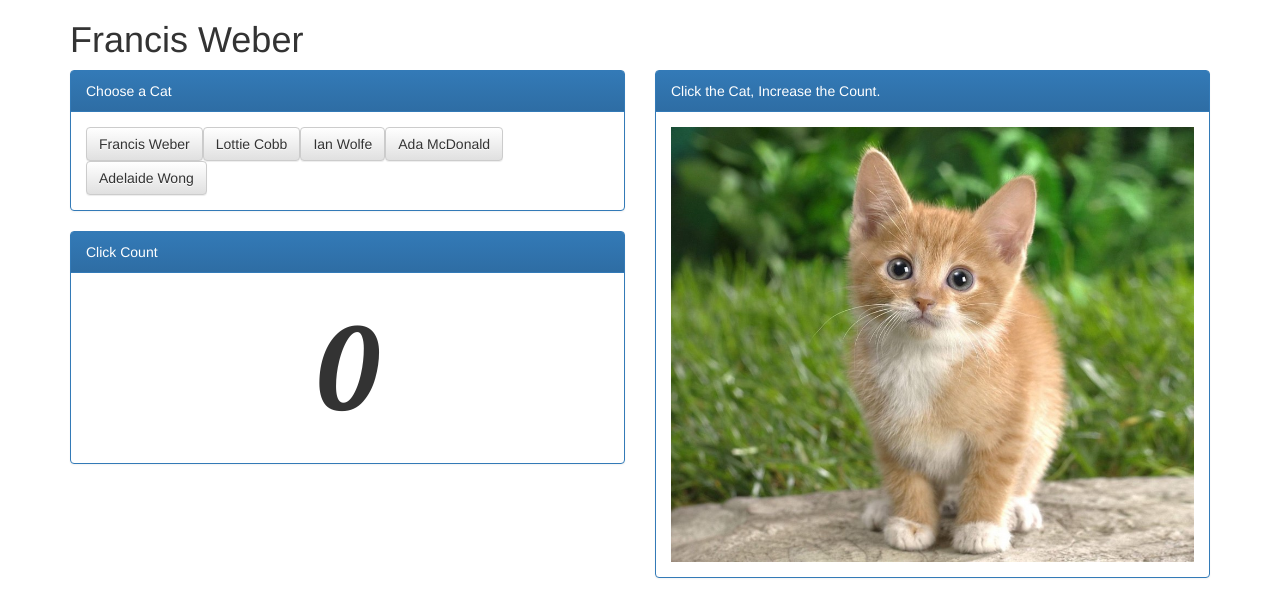
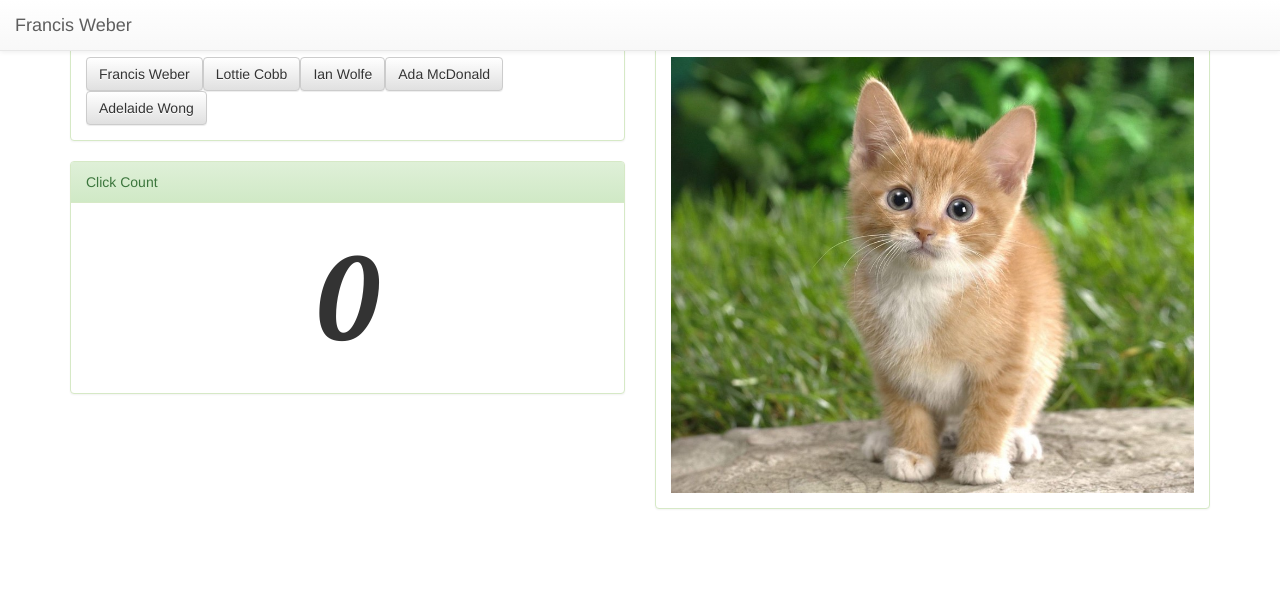
Before and after one commit to TimeBandit/catClicker, a plain HTML site: page index.html in a window 1280 px wide. Drawn offline with nearby package versions, Linux system fonts and the light colour scheme.

Commit message:
created nav-bar, may need to modify grid behavious for landscape

```diff
--- a/index.html
+++ b/index.html
@@ -10,7 +10,7 @@
 	<link rel="stylesheet" href="https://maxcdn.bootstrapcdn.com/bootstrap/3.3.5/css/bootstrap-theme.min.css">
     <link href='http://fonts.googleapis.com/css?family=Lobster' rel='stylesheet' type='text/css'>
     <link rel="stylesheet" href="static/css/styles.css">
-    <title>Cat Clicker MVC</title>
+    <title>Cat Clicker</title>
 
     <!-- HTML5 shim and Respond.js for IE8 support of HTML5 elements and media queries -->
     <!-- WARNING: Respond.js doesn't work if you view the page via file:// -->
@@ -22,16 +22,23 @@
   </head>
   <body>
     <div class="container">
-    	<div class="row">
-    		<div class="col-sm-12 col-xs-12">
-    			<header>
-    				<h1 id="name"></h1>
-    			</header>
-    		</div>
-    	</div>
+        <nav class="navbar navbar-default navbar-fixed-top">
+            <div class="container-fluid">
+                <!-- Brand and toggle get grouped for better mobile display -->
+                <div class="navbar-header">
+                    <!-- <button type="button" class="navbar-toggle collapsed" data-toggle="collapse" data-target="#bs-example-navbar-collapse-1" aria-expanded="false"> -->
+                        <span class="sr-only">Toggle navigation</span>
+                        <span class="icon-bar"></span>
+                        <span class="icon-bar"></span>
+                        <span class="icon-bar"></span>
+                    </button>
+                  <a class="navbar-brand" href="#" id="name"></a>
+                </div>
+            </div>
+        </nav>
     	<div class="row">
     		<div class="col-sm-6 col-xs-12">
-				<div class="panel panel-primary">
+				<div class="panel panel-success">
     				<div class="panel-heading">
     					Choose a Cat
     				</div>
@@ -39,7 +46,7 @@
     					<div id="list"></div>
     				</div>
 				</div>
-				<div class="panel panel-primary">
+				<div class="panel panel-success">
 					<div class="panel-heading">
     					Click Count
     				</div>
@@ -49,7 +56,7 @@
 				</div>
     		</div>
     		<div class="col-sm-6 col-xs-12">
-				<div class="panel panel-primary">
+				<div class="panel panel-success">
     				<div class="panel-heading">
     					Click the Cat, Increase the Count.
     				</div>
```
